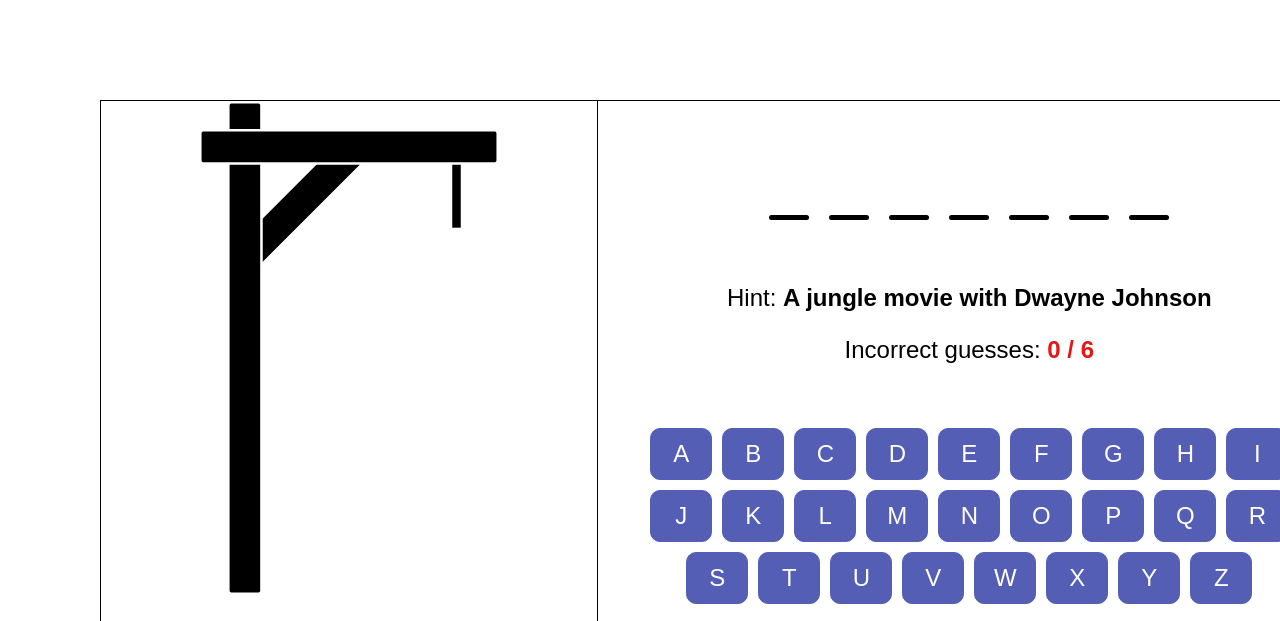
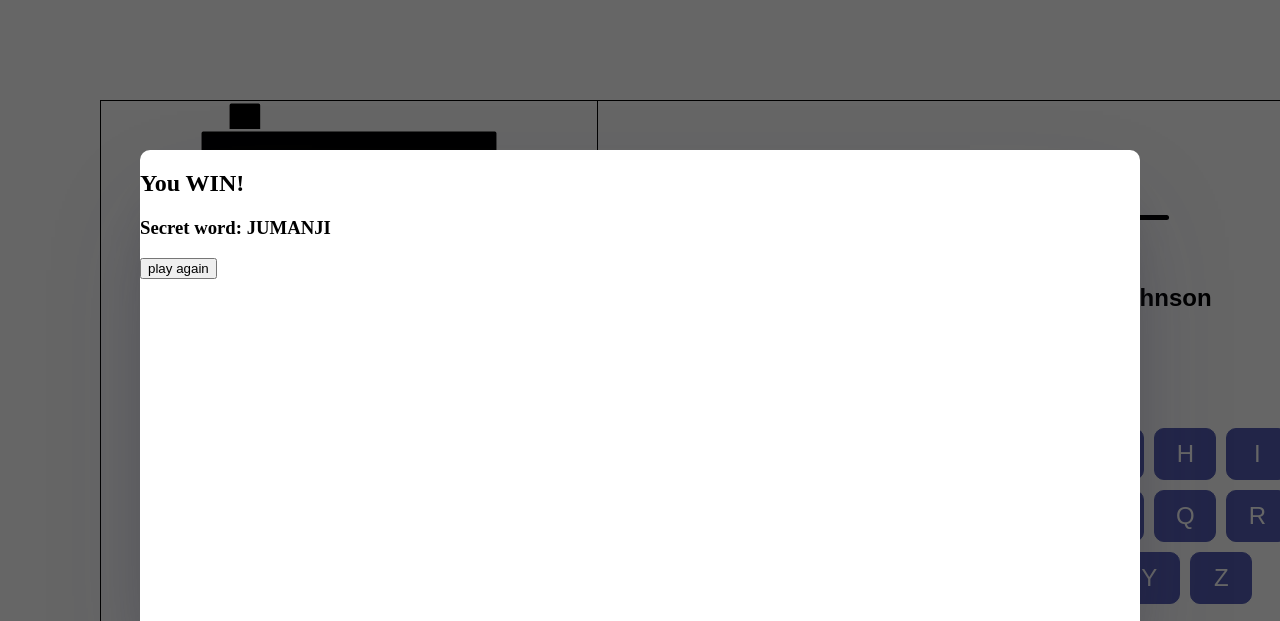
Before and after one commit to maxalesh/hangman, a website built with webpack: page hangman/index.html in a window 1280 px wide. Shown: the top 621 px of the page. Built offline with nearby package versions, Linux system fonts and the light colour scheme.

Commit message:
feat: add modal window

```diff
--- a/hangman/index.html
+++ b/hangman/index.html
@@ -12,5 +12,6 @@
   <script src="scripts/hangman.js"></script>
   <script src="scripts/gallows.js" type="module"></script>
   <script src="scripts/quiz.js" type="module"></script>
+  <script src="scripts/modal.js" type="module"></script>
 </body>
 </html>
--- /dev/null
+++ b/hangman/scripts/modal.js
@@ -0,0 +1,32 @@
+export { showModal };
+
+const page = document.querySelector('.page');
+const modal = document.createElement('div');
+const overlay = document.createElement('div');
+overlay.className = 'overlay';
+modal.className = 'page__modal modal';
+page.append(modal);
+page.append(overlay);
+
+function showModal(message, secretWord) {
+  const resultGame = document.createElement('h2');
+  resultGame.className = 'modal__title';
+  resultGame.textContent = message;
+  const currHiddenWord = document.createElement('h3');
+  currHiddenWord.className = 'modal__secret-word';
+  currHiddenWord.textContent = `Secret word: ${secretWord}`;
+  const playAgainBtn = document.createElement('button');
+  playAgainBtn.className = 'modal__btn';
+  playAgainBtn.textContent = 'play again';
+  playAgainBtn.addEventListener('click', () => {
+    modal.classList.remove('modal--show');
+    overlay.classList.remove('overlay--visible');
+  });
+
+  modal.append(resultGame);
+  modal.append(currHiddenWord);
+  modal.append(playAgainBtn);
+
+  modal.classList.add('modal--show');
+  overlay.classList.add('overlay--visible');
+}
--- a/hangman/scripts/quiz.js
+++ b/hangman/scripts/quiz.js
@@ -1,3 +1,5 @@
+import { showModal } from './modal.js';
+
 const page = document.querySelector('.page');
 const main = document.querySelector('.main');
 const quiz = document.querySelector('.quiz');
@@ -11,6 +13,7 @@
 const quizInfo = document.createElement('div');
 const keyboard = document.createElement('div');
 const keysList = document.createElement('ul');
+
 let incorrectGuesessCount = 0;
 const secretWords = [
   'JAYWALK',
@@ -123,7 +126,14 @@
         .querySelector(`.underline-list__item:nth-child(${currInd + 1})`)
         .classList.add('underline-list__item--hidden');
     }
-    console.log(listIndLetter);
+  } else if (!currentSecretWord.includes(keyValue) && keyValue !== keyValue.toLowerCase()) {
+    document
+      .querySelector(`.man-part:nth-child(${incorrectGuesessCount + 1})`)
+      .classList.add('gallows__man-part--visible');
+    incorrectGuesessCount += 1;
+    incorrectGuessesCounter.textContent = `${incorrectGuesessCount} / 6`;
+    console.log('Нет такой буквы!');
   }
 });
+showModal('You WIN!', currentSecretWord);
 console.log('Secret word:', currentSecretWord);
--- a/hangman/src/index.js
+++ b/hangman/src/index.js
@@ -1,3 +1,4 @@
 import './styles/style.scss';
 import './styles/gallows.scss';
 import './styles/quiz.scss';
+import './styles/modal.scss';
--- /dev/null
+++ b/hangman/src/styles/modal.scss
@@ -0,0 +1,39 @@
+.modal {
+  display: none;
+  position: absolute;
+  width: 1000px;
+  height: 500px;
+  background-color: white;
+  top: 50%;
+  left: 50%;
+  margin-right: -50%;
+  transform: translate(-50%, -50%);
+  z-index: 99;
+  border-radius: 10px;
+  box-shadow: rgba(50, 50, 93, 0.25) 0px 50px 100px -20px, rgba(0, 0, 0, 0.3) 0px 30px 60px -30px;
+
+  &--show {
+    display: block;
+  }
+}
+
+.overlay {
+  position: fixed;
+  border: none;
+  display: block;
+  width: 100%;
+  top: 0;
+  bottom: 0;
+  right: 0;
+  left: 0;
+  overflow: hidden;
+  pointer-events: none;
+  z-index: 98;
+  opacity: 0;
+  //transition: opacity 0.15s ease;
+  background-color: black;
+
+  &--visible {
+    opacity: 0.6;
+  }
+}
```
